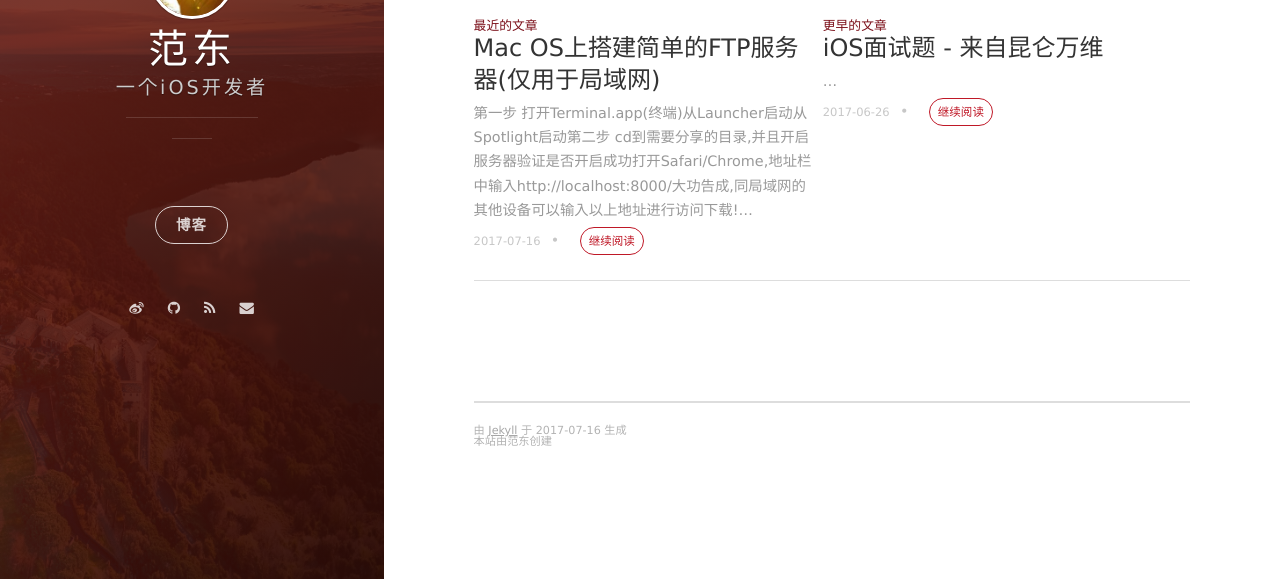
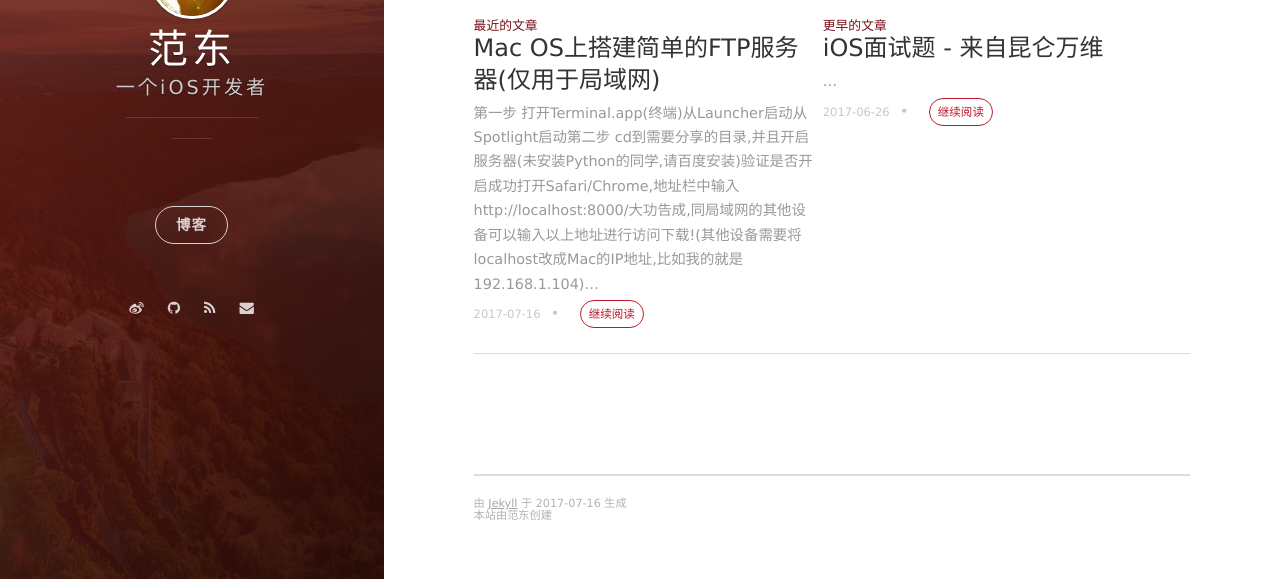
Before and after one commit to fandongtongxue/fandongtongxue.github.io, a Jekyll site: the page built from _posts/2017-06-26-iOS-social.markdown, in a window 1280 px wide and 900 px high, scrolled down 1069 px, cut to the strip 321-900 px from the top of the window. Built offline with Jekyll 4.4.1, drawn with Linux system fonts in a browser that asks for light colours; nearby versions of some CDN libraries; comment, search, counter and statistics services are not loaded.

Commit message:
提交局域网FTP文章-Mac修改

```diff
--- a/_posts/2017-07-16-Mac-FTP.markdown
+++ b/_posts/2017-07-16-Mac-FTP.markdown
@@ -9,8 +9,11 @@ date: 2017-07-16 11:00:00.000000000 +08:00
 #### 从Spotlight启动
 ![从Spotlight启动](http://om2bks7xs.bkt.clouddn.com/2017-07-16-Mac-FTP-Spotlight.png)
 ### 第二步 cd到需要分享的目录,并且开启服务器
+(未安装Python的同学,请百度安装)
 ![cd到Share/开启服务器](http://om2bks7xs.bkt.clouddn.com/2017-07-16-Mac-FTP-Terminal.png)
 ### 验证是否开启成功
 打开Safari/Chrome,地址栏中输入[http://localhost:8000/](http://localhost:8000/)
 ![localhost:8000](http://om2bks7xs.bkt.clouddn.com/2017-07-16-Mac-FTP-localhost:8000.png)
 ### 大功告成,同局域网的其他设备可以输入以上地址进行访问下载!
+(其他设备需要将localhost改成Mac的IP地址,比如我的就是192.168.1.104)
+![192.168.1.104:8000](http://om2bks7xs.bkt.clouddn.com/2017-07-16-Mac-FTP-192.168.1.104:8000.jpeg)
```
